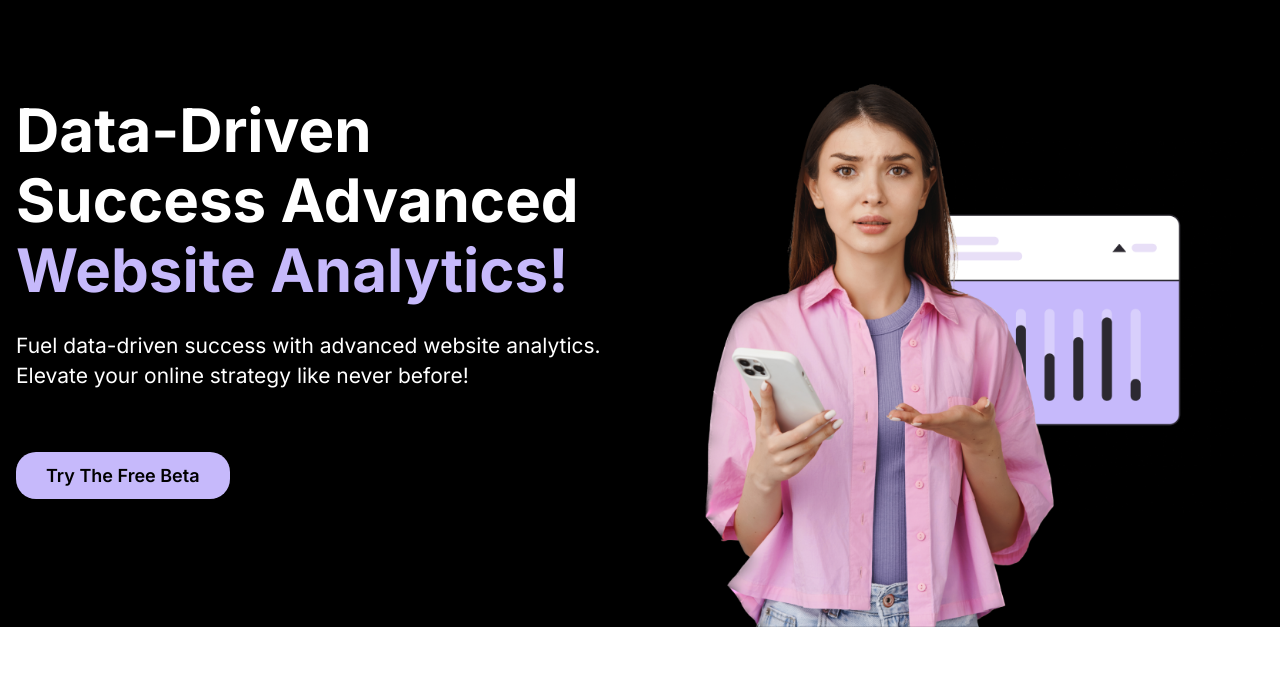
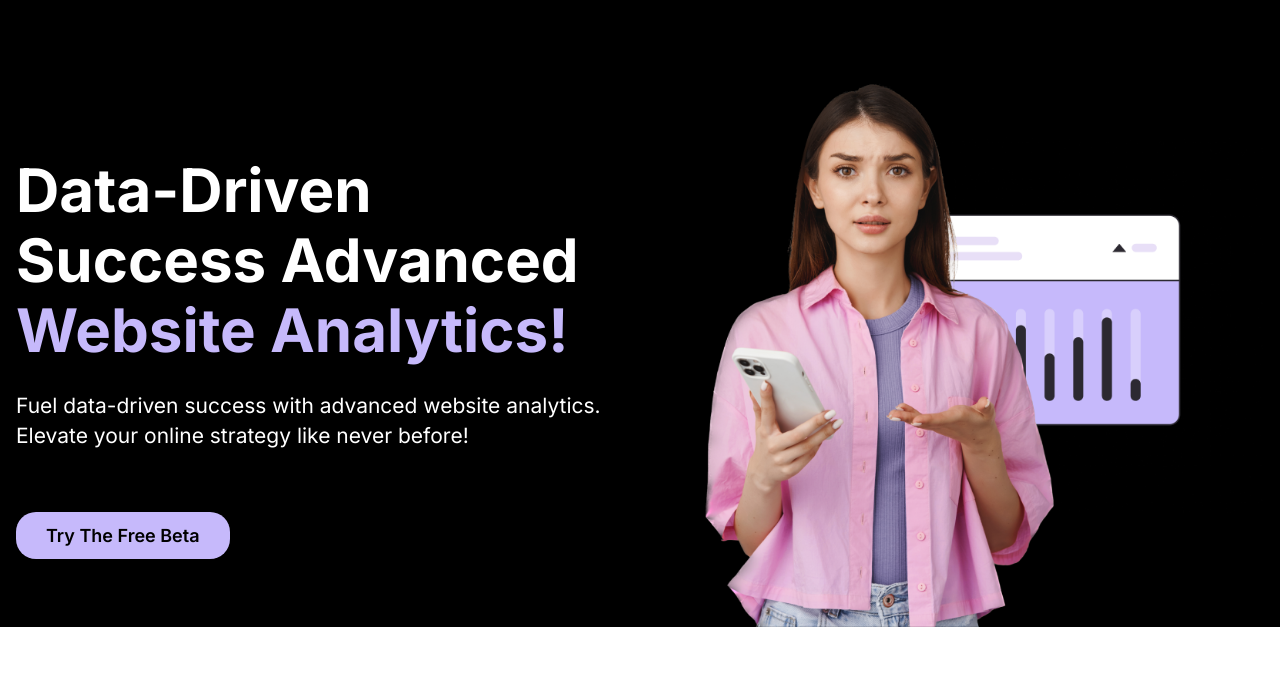
Before and after one commit to kamboh164/AdReach, a plain HTML site: page index.html in a window 1280 px wide. Shown: the part 87-761 px from the top of the page. Drawn offline with Linux system fonts and the light colour scheme.

Commit message:
center aligned

```diff
--- a/style.css
+++ b/style.css
@@ -113,10 +113,9 @@ home-dropdown {
   display: grid;
   grid-template-columns: 1fr 1fr;
   padding-top: 80px;
-}
-.hero-first {
-  margin-top: 20px;
-}
+  align-items: center;
+}
+
 .heading-one {
   font-size: 60px;
   line-height: 70px;
@@ -219,6 +218,7 @@ home-dropdown {
   display: grid;
   grid-template-columns: 1fr 1fr;
   gap: 80px;
+  align-items: center;
 }
 .section-img {
   width: 100%;
@@ -304,6 +304,7 @@ home-dropdown {
   grid-template-columns: 1fr 1fr;
   gap: 50px;
   width: 100%;
+  align-items: center;
 }
 
 .custom-reports-second-heading h2 {
@@ -1443,6 +1444,8 @@ input {
   width: 90%;
 }
 
+
+
 @media only screen and (max-width: 1200px) {
   .box-img > img {
     width: 100%;
@@ -1944,6 +1947,10 @@ input {
     flex-wrap: wrap;
   }
 }
+
+@media screen and (max-width: 480px) {
+
+}
 @media screen and (max-width: 376px) {
   .feature-card-box h2 {
     padding: 0px 0 10px 0;
```
